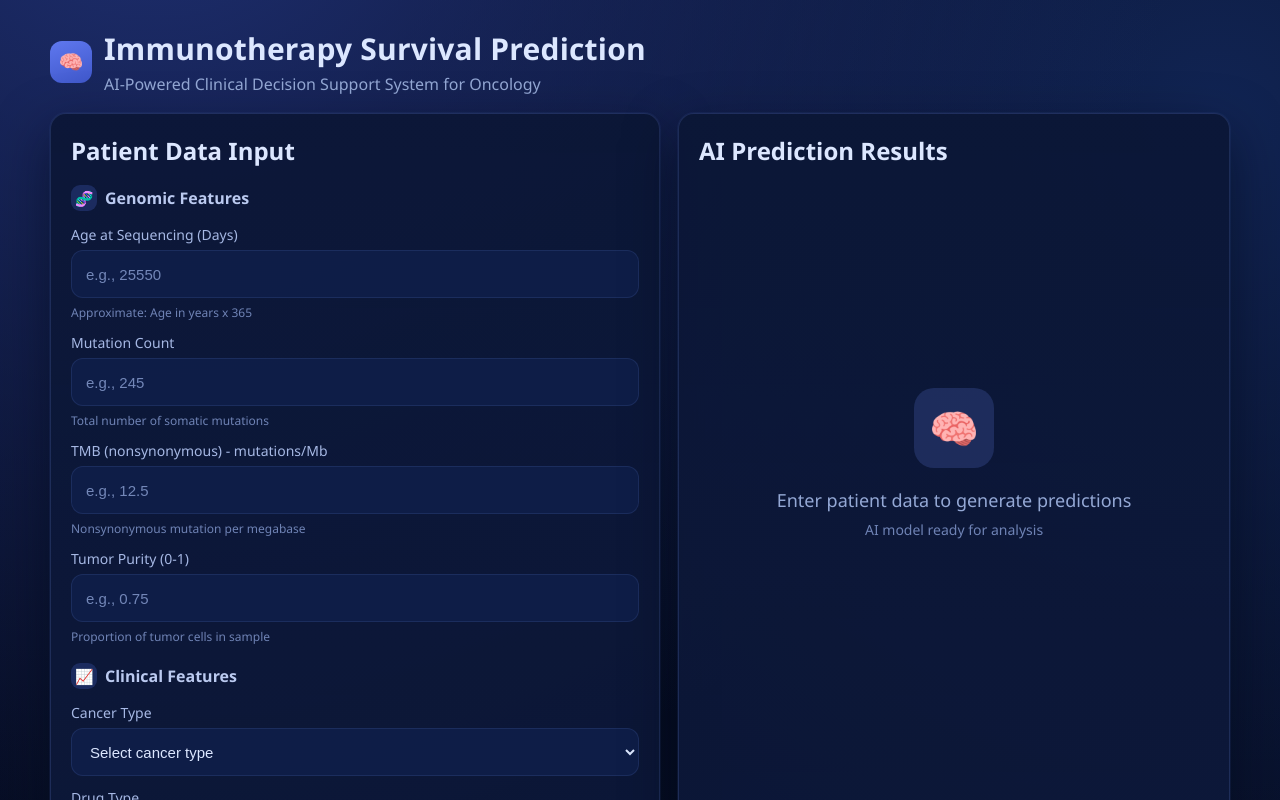
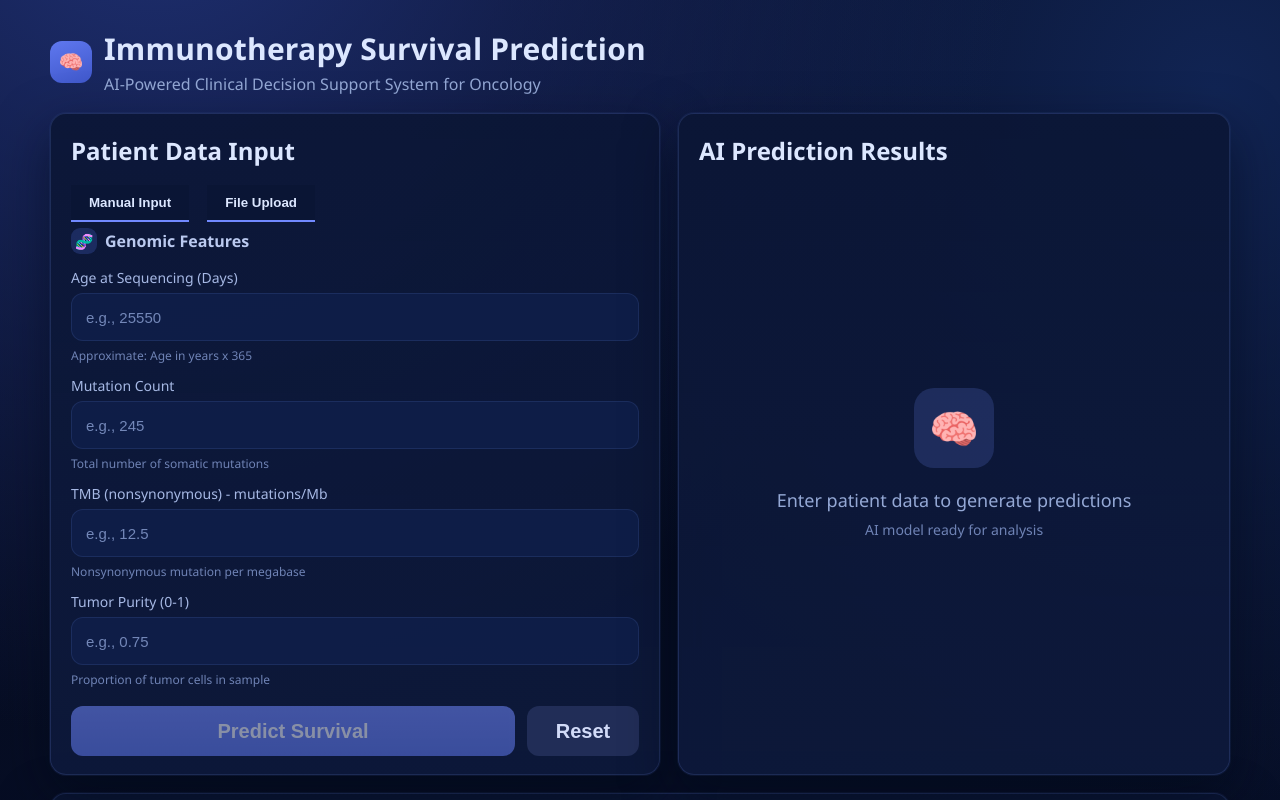
Before and after one commit to dyna-code/immunotherapy_project_code, a React (Vite) app: page / in a window 1280 px wide. Shown: the top 800 px of the page. Built offline with nearby package versions, Linux system fonts and the light colour scheme.

Commit message:
File upload UI
Added new file upload tab and file upload basic UI

```diff
--- a/src/App.jsx
+++ b/src/App.jsx
@@ -1,4 +1,5 @@
 import { useMemo, useState } from "react";
+import React from "react";
 
 const genomicFields = [
   {
@@ -54,6 +55,7 @@ const selectFields = [
   },
 ];
 
+
 const initialFormState = {
   ageAtSequencingDays: "",
   mutationCount: "",
@@ -65,6 +67,7 @@ const initialFormState = {
   sampleType: "",
 };
 
+
 function parseNumericInput(value) {
   const numericValue = Number(value);
   if (Number.isNaN(numericValue)) return null;
@@ -75,6 +78,7 @@ function App() {
   const [formData, setFormData] = useState(initialFormState);
   const [hasPredicted, setHasPredicted] = useState(false);
   const [prediction, setPrediction] = useState(null);
+  const [activeTab, setActiveTab] = useState(0);
 
   const isPredictDisabled = useMemo(() => {
     return Object.values(formData).some((value) => value === "");
@@ -133,26 +137,16 @@ function App() {
     setHasPredicted(true);
   };
 
-  return (
-    <div className="app-shell">
-      <header className="title-row">
-        <div className="logo-badge">🧠</div>
+  const tabs = [
+  {label: "Manual Input", content:
     <div>
-          <h1>Immunotherapy Survival Prediction</h1>
-          <p>AI-Powered Clinical Decision Support System for Oncology</p>
-        </div>
-      </header>
-
-      <main className="dashboard-grid">
-        <section className="card input-card">
-          <h2>Patient Data Input</h2>
-
       <div className="section-label">
               <span className="section-icon">🧬</span>
               <span>Genomic Features</span>
       </div>
 
       <div className="form-stack">
+
         {genomicFields.map((field) => (
               <label className="field-group" key={field.id}>
                 <span className="field-label">{field.label}</span>
@@ -168,32 +162,57 @@ function App() {
             ))}
         </div>
 
-          <div className="section-label">
-            <span className="section-icon">📈</span>
-            <span>Clinical Features</span>
     </div>
 
-          <div className="form-stack clinical-stack">
-            {selectFields.map((field) => (
-              <label className="field-group" key={field.id}>
-                <span className="field-label">{field.label}</span>
-                <select
-                  name={field.id}
-                  value={formData[field.id]}
-                  onChange={handleInputChange}
+  },
+  {label:"File Upload", content:
+    <div className="file-upload-form">
+        <p className="file-upload-instructions">Please upload the following FHIR JSON resources, and we will parse the necessary data for you:</p>
+        <p className="file-upload-label">Patient Resource</p>
+          <input className="file-upload-input" type="file" accept=".json" />
+        <p className="file-upload-details">This provides information regarding the patient's age, which is used in the prediction model.</p>
+
+
+        <p className="file-upload-label">Observation Resources</p>
+            <input className="file-upload-input" type="file" accept=".json" />
+        <p className="file-upload-details">This provides information regarding the patient's genomic features (including mutation count, TMB, and tumor purity), which are used in the prediction model.</p>
+    </div>
+
+  }
+]
+
+  return (
+    <div className="app-shell">
+      <header className="title-row">
+        <div className="logo-badge">🧠</div>
+        <div>
+          <h1>Immunotherapy Survival Prediction</h1>
+          <p>AI-Powered Clinical Decision Support System for Oncology</p>
+        </div>
+      </header>
+
+
+      <main className="dashboard-grid">
+
+        <section className="card input-card">
+          <h2>Patient Data Input</h2>
+          <div className="tab-container">
+            {tabs.map((tab, index) => (
+              <button
+                key={index}
+                className={`tab-button ${activeTab === index ? "active" : ""}`}
+                onClick={() => setActiveTab(index)}
               >
-                  <option value="" disabled>
-                    {field.placeholder}
-                  </option>
-                  {field.options.map((option) => (
-                    <option value={option} key={option}>
-                      {option}
-                    </option>
-                  ))}
-                </select>
-              </label>
+              {tab.label}
+              </button>
             ))}
           </div>
+        <div className="tab-content">{tabs[activeTab].content}</div>
+
+
+
+
+
 
           <div className="button-row">
             <button
--- a/src/styles.css
+++ b/src/styles.css
@@ -290,6 +290,67 @@ select option {
   margin: 8px 0;
 }
 
+.tab-container {
+  display: flex;
+  flex-direction: row;
+  gap: 18px;
+  color: var(--bg-0);
+}
+
+.tab-button {
+  padding: 10px 18px;
+
+  background: var(--card);
+  color: var(--text-primary);
+  border: none;
+  border-bottom: 2px solid var(--accent);
+  font-weight: 600;
+  cursor: pointer;
+}
+
+.tab-button:hover {
+  color: var(--accent-strong);
+  background: var(--card-2);
+}
+
+.file-upload-form {
+  display: flex;
+  flex-direction: column;
+
+}
+
+.file-upload-instructions {
+  color: var(--text-secondary);
+  font-size: 14px;
+}
+
+.file-upload-label {
+  margin-top: 16px;
+  color: var(--text-primary);
+  font-weight: 600;
+}
+
+.file-upload-details {
+  color: var(--text-muted);
+  font-size: 12px;
+}
+
+input[type="file"]::file-selector-button{
+  margin: 6px;
+  padding: 10px 10px 8px 10px;
+  background-color: var(--accent);
+  border-radius: 10px;
+  border: none;
+  color: var(--text-primary);
+  font-size: 14px;
+  font-weight: 400;
+  cursor: pointer;
+}
+
+input[type="file"]::file-selector-button:hover {
+  background-color: var(--accent-strong);
+}
+
 @media (max-width: 980px) {
   .dashboard-grid {
     grid-template-columns: 1fr;
```
Also changed, not shown: 1 other file (tests, documents, lock files or other folders). Lines whose indentation alone changed are shown as unchanged.
